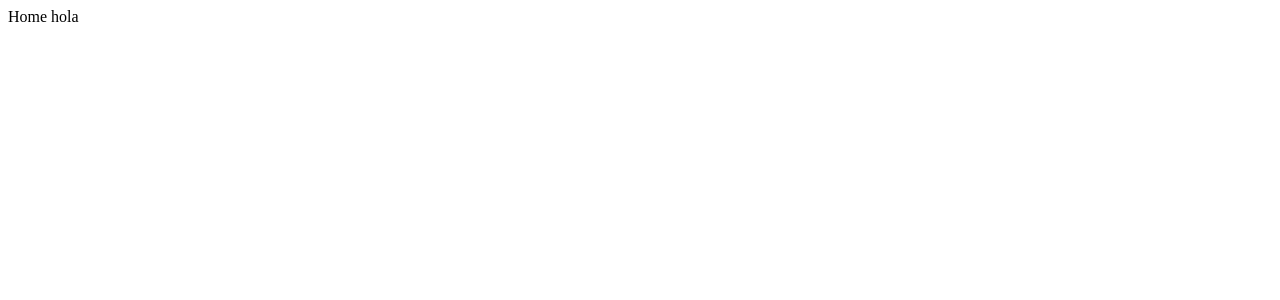
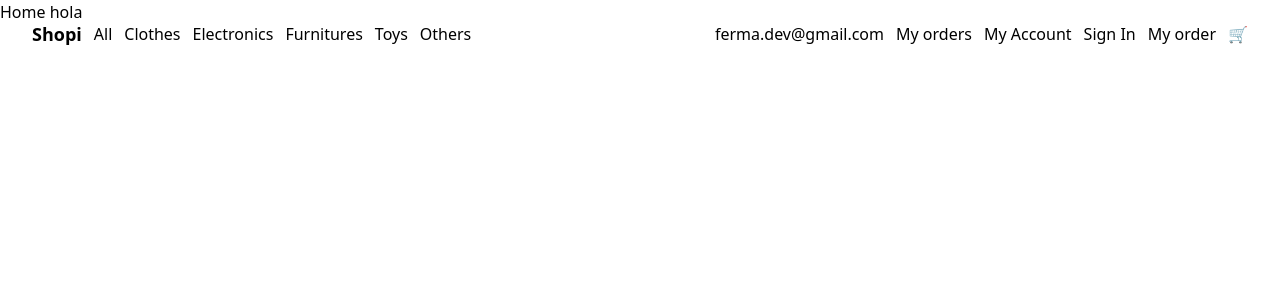
Before and after one commit to Fernando-Mauro/ecommerce-app, a React (Vite) app: page / in a window 1280 px wide. Shown: the top 300 px of the page. Built offline with nearby package versions, Linux system fonts and the light colour scheme.

Commit message:
Clase 5 terminada

```diff
--- a/src/Pages/App/index.jsx
+++ b/src/Pages/App/index.jsx
@@ -6,6 +6,7 @@ import { NotFound } from '../NotFound'
 import { SignIn } from '../SignIn'
 import { MyOrder } from "../MyOrder"
 import { MyOrders } from "../MyOrders"
+import { Navbar } from "../../components/Navbar"
 
 const AppRoutes = () => {
 
@@ -24,6 +25,7 @@ const AppRoutes = () => {
 export const App = () => {
     return (
         <BrowserRouter>
+            <Navbar/>
             <AppRoutes/>
         </BrowserRouter>
     )
--- a/src/components/Navbar/index.jsx
+++ b/src/components/Navbar/index.jsx
@@ -1,30 +1,106 @@
 import { NavLink } from "react-router-dom"
 
+const firstUl = [
+    {
+        to: "/",
+        text: "Shopi",
+        className: "font-semibold text-lg"
+    },
+    {
+        to: "/",
+        text: "All",
+        className: ""
+    },
+    {
+        to: "/clothes",
+        text: "Clothes",
+        className: ""
+    },
+    {
+        to: "/electronics",
+        text: "Electronics",
+        className: ""
+    },
+    {
+        to: "/furnitures",
+        text: "Furnitures",
+        className: ""
+    },
+    {
+        to: "/toys",
+        text: "Toys",
+        className: ""
+    },
+    {
+        to: "/others",
+        text: "Others",
+        className: ""
+    },
+]
+
+const secondUl = [
+    {
+        to: "/account",
+        text: "ferma.dev@gmail.com",
+        className: ""
+    },
+    {
+        to: "/my-orders",
+        text: "My orders",
+        className: ""
+    },
+    {
+        to: "/my-account",
+        text: "My Account",
+        className: ""
+    },
+    {
+        to: "/sign-ing",
+        text: "Sign In",
+        className: ""
+    },
+    {
+        to: "/my-order",
+        text: "My order",
+        className: ""
+    },
+    {
+        to: "🛒",
+        text: "🛒",
+        className: ""
+    }
+]
 export const Navbar = () => {
     return (
-    <nav>
-        <ul>
-            <li>
-                <NavLink
-                    to="/"
-                >
-                    Shopi
+        <nav className="flex justify-between items-center fixed z-10 w-full py-5 px-8 text-base font-light">
+            <ul className="flex items-center gap-3">
+                {
+                    firstUl.map((link, index) => (
+                        <li key={link.text} >
+                            <NavLink to={link.to}
+                                className={({ isActive }) =>
+                                    (isActive  ? `${link.className} underline-offset-4` : `${link.className}`)
+                                }>
+                                {link.text}
                             </NavLink>
                         </li>
-            <li>
-                <NavLink
-                    to="/"
+                    ))
+                }
+            </ul>
+            <ul className="flex items-center gap-3">
+                {
+                    secondUl.map(link => (
+                        <li key={link.text}>
+                            <NavLink to={link.to}
+                                className={({ isActive }) =>
+                                    (isActive ? `${link.className} underline underline-offset-4` : `${link.className}`)
+                                }
                             >
-                    All
+                                {link.text}
                             </NavLink>
                         </li>
-            <li>
-                <NavLink
-                    to="/c"
-                >
-                    Shopi
-                </NavLink>
-            </li>
+                    ))
+                }
             </ul>
         </nav>
     )
--- a/src/main.jsx
+++ b/src/main.jsx
@@ -1,6 +1,7 @@
 import React from 'react'
 import ReactDOM from 'react-dom/client'
 import {App} from './Pages/App/index'
+import "./App.css";
 
 ReactDOM.createRoot(document.getElementById('root')).render(
   <React.StrictMode>
```
Lines whose indentation alone changed are shown as unchanged.
